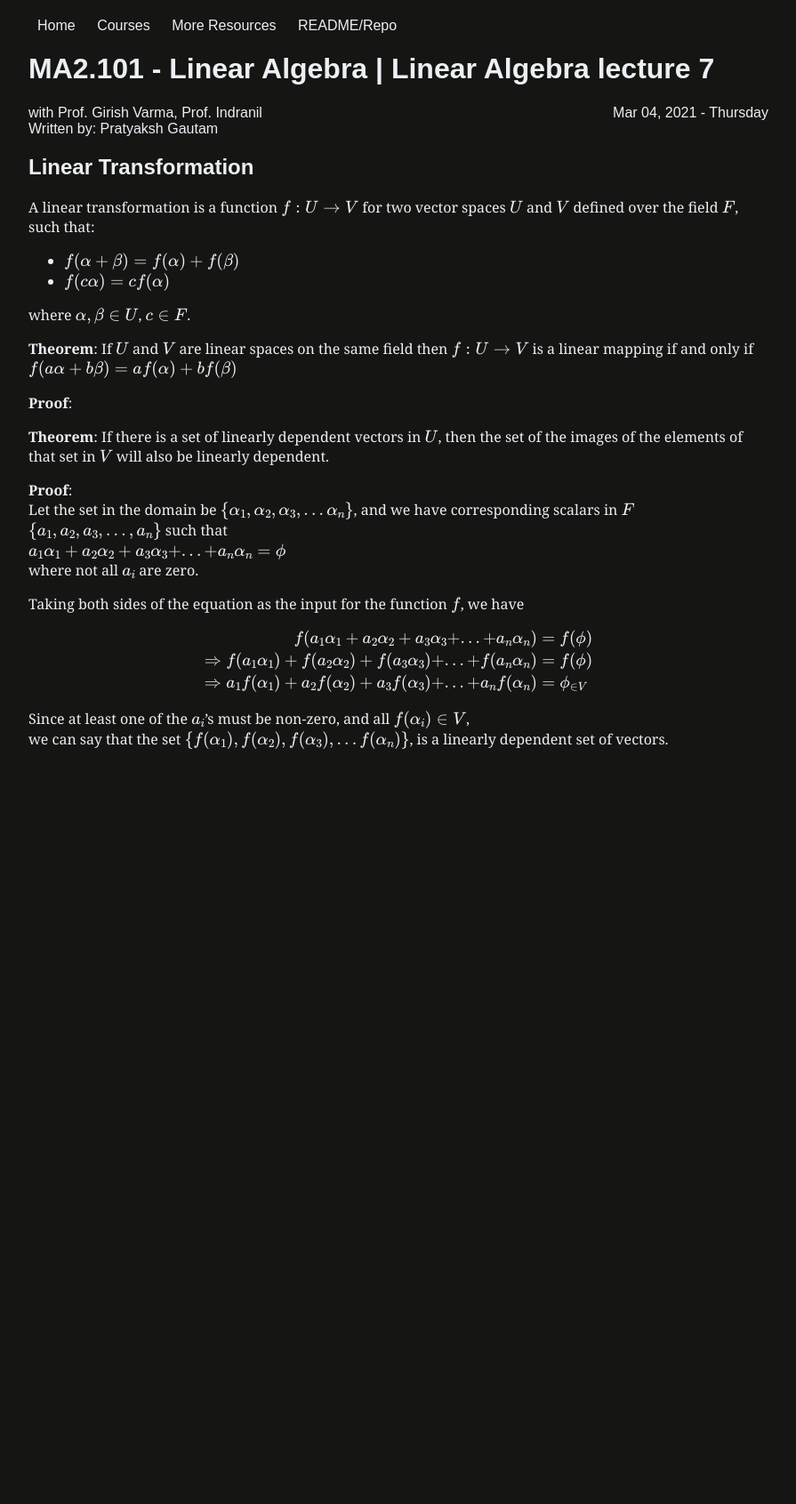
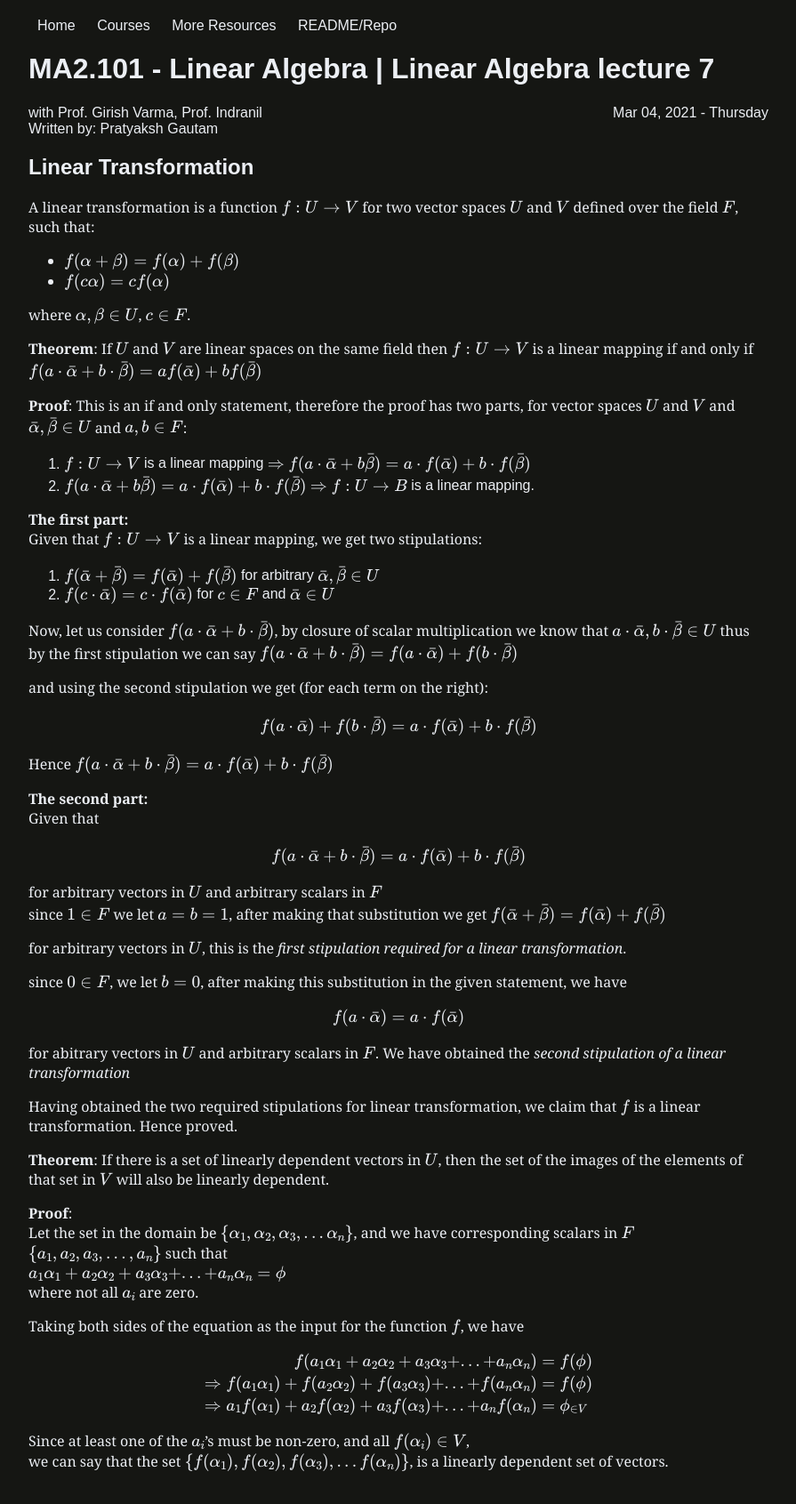
Before and after one commit to iiit-notebook/iiit-notebook.github.io, a Jekyll site: the page built from _notes/linear-algebra/linear-algebra-7.md, in a window 1280 px wide. Shown: the whole page at 89% size, without its empty margins (192-1087 px from the left). Built offline with Jekyll 4.4.1, drawn with Linux system fonts in a browser that asks for light colours; formulas are drawn with MathJax 3; before the commit the page ends 900 px from its top, so only the background shows below that.

Commit message:
[linear algebra notes] finish note for lecture 7

```diff
--- a/_notes/linear-algebra/linear-algebra-7.md
+++ b/_notes/linear-algebra/linear-algebra-7.md
@@ -16,9 +16,63 @@ where $\alpha, \beta \in U$, $c \in F$.
 
 **Theorem**:
 If $U$ and $V$ are linear spaces on the same field then $f: U \rightarrow V$ is a linear mapping if and only if
-$$f(a \alpha + b \beta) = a f(\alpha) + b f(\beta)$$
+$$f(a \cdot \bar\alpha + b \cdot \bar\beta) = a f(\bar\alpha) + b f(\bar\beta)$$
 
 **Proof**:
+This is an if and only statement, therefore the proof has two parts, for vector spaces $U$ and $V$ and $\bar\alpha, \bar\beta \in U$ and $a, b \in F$:
+1. $f:U \rightarrow V$ is a linear mapping $\Rightarrow$ $f(a\cdot \bar\alpha + b \bar\beta) = a \cdot f(\bar\alpha) + b \cdot f(\bar\beta)$
+2. $f(a\cdot \bar\alpha + b \bar\beta) = a \cdot f(\bar\alpha) + b \cdot f(\bar\beta)$ $\Rightarrow$ $f: U \rightarrow B$ is a linear mapping.
+
+__The first part:__
+Given that $f: U \rightarrow V$ is a linear mapping, we get two stipulations:
+1. $f(\bar\alpha + \bar\beta) = f(\bar\alpha) + f(\bar\beta)$ for arbitrary $\bar\alpha, \bar\beta \in U$
+2. $f(c \cdot \bar\alpha) = c \cdot f(\bar\alpha)$ for $c \in F$ and $\bar\alpha \in U$
+
+
+Now, let us consider $f(a \cdot \bar\alpha + b \cdot \bar\beta)$, by closure of scalar multiplication we know that $a \cdot \bar\alpha, b \cdot\bar\beta \in U$ thus by the first stipulation we can say
+$$
+f(a \cdot \bar\alpha + b \cdot \bar\beta) = f(a \cdot \bar\alpha) + f(b \cdot \bar\beta) \\
+$$
+
+and using the second stipulation we get (for each term on the right):
+
+$$
+f(a \cdot \bar\alpha) + f(b \cdot \bar\beta)  = a \cdot f(\bar\alpha) + b \cdot f(\bar \beta)
+$$
+
+Hence
+$$
+f(a \cdot \bar\alpha + b \cdot \bar\beta) = a \cdot f(\bar\alpha) + b \cdot f(\bar\beta)
+$$
+
+
+__The second part:__
+Given that
+
+$$
+f(a \cdot \bar\alpha + b \cdot \bar\beta) = a \cdot f(\bar\alpha) + b \cdot f(\bar\beta)
+$$
+
+for arbitrary vectors in $U$ and arbitrary scalars in $F$
+since $1 \in F$ we let $a = b = 1$, after making that substitution we get
+$$
+f(\bar\alpha + \bar\beta) = f(\bar\alpha) + f(\bar \beta)
+$$
+
+for arbitrary vectors in $U$, this is the _first stipulation required for a linear transformation_.
+
+since $0 \in F$, we let $b = 0$, after making this substitution in the given statement, we have
+
+$$
+f(a \cdot \bar\alpha) = a \cdot f(\bar\alpha)
+$$
+
+for abitrary vectors in $U$ and arbitrary scalars in $F$. We have obtained the _second stipulation of a linear transformation_
+
+Having obtained the two required stipulations for linear transformation, we claim that $f$ is a linear transformation. Hence proved.
+
+
+
 
 **Theorem**: If there is a set of linearly dependent vectors in $U$, then the set of the images of the elements of that set in $V$ will also be linearly dependent.
 
```
